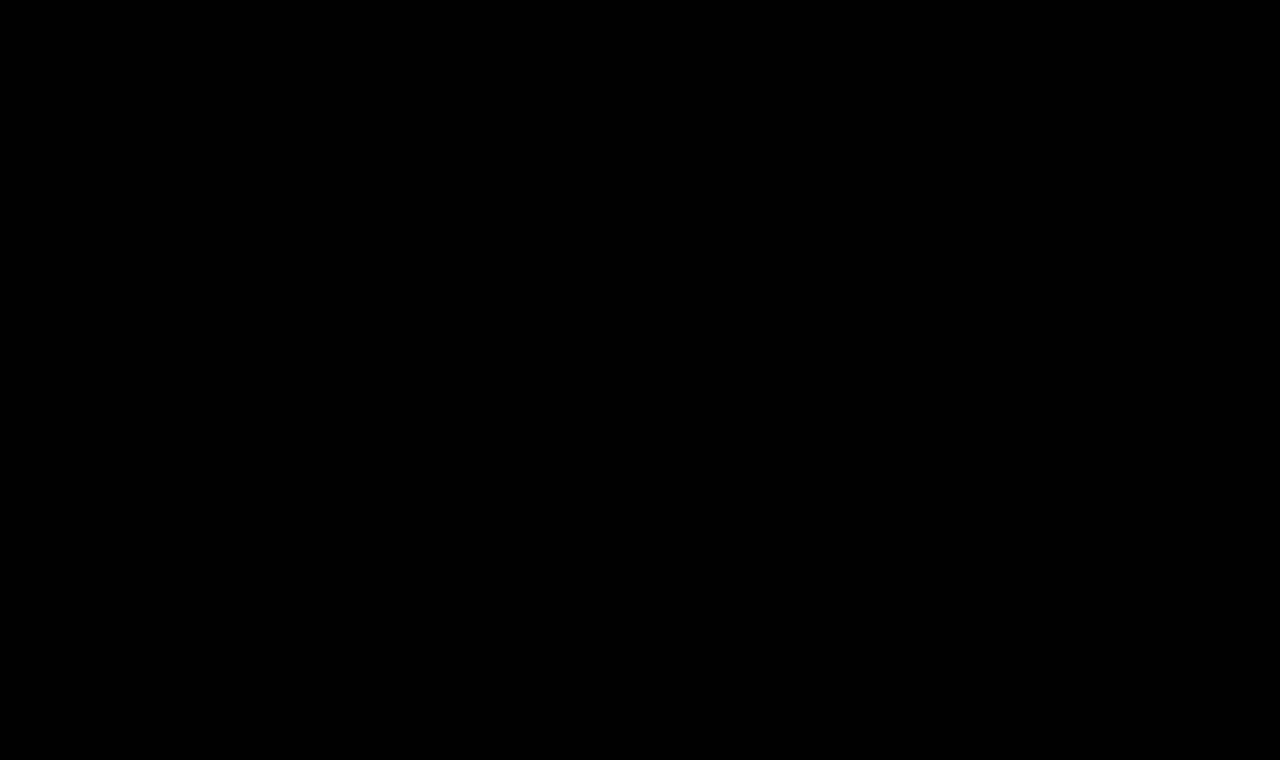
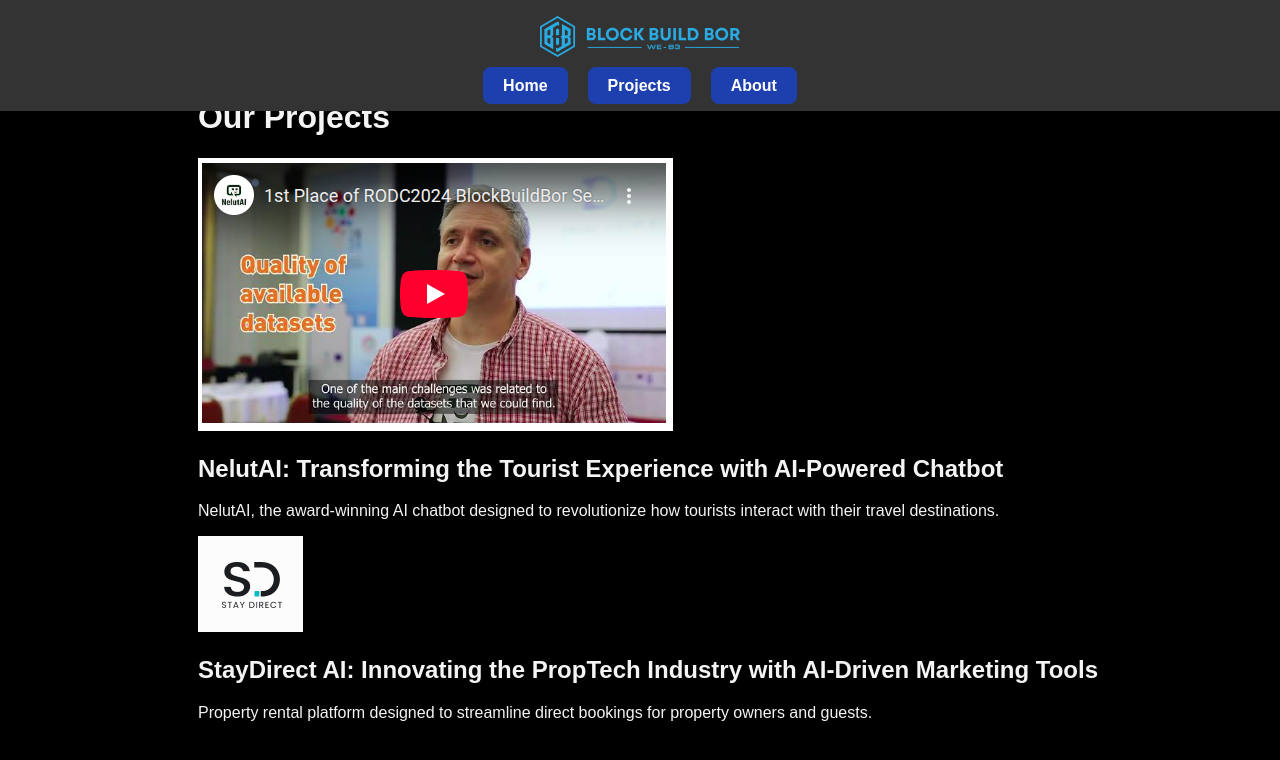
Before and after one commit to miodragstrak/we3b, a React (Create React App) app: page /projects in a window 1280 px wide. Shown: the top 760 px of the page. Built offline with nearby package versions, Linux system fonts and the light colour scheme.

Commit message:
Major Changes v1.1

```diff
--- a/src/App.js
+++ b/src/App.js
@@ -1,24 +1,21 @@
 import React from "react";
-import { BrowserRouter as Router, Routes, Route } from "react-router-dom";
-import "./styles/global.css";
+import { Routes, Route } from "react-router-dom"; // Remove BrowserRouter from here
+import Header from "./components/Header";
 import HomePage from "./pages/HomePage";
 import ProjectsPage from "./pages/ProjectsPage";
-import { images } from "./assets/images";
-import Navbar from "./components/Navbar";
+import "./styles/global.css";
 
 function App() {
-
   return (
-    <Router basename="/blobubo">
-      <Navbar />
-      <div className='min-h-screen w-full flex items-center justify-center'>
-        <img src={images.logo} alt="Company Logo" className="logo" />
+    <>
+      <Header /> {/* Fixed at the top */}
+      <div className="content">
         <Routes>
           <Route path="/" element={<HomePage />} />
           <Route path="/projects" element={<ProjectsPage />} />
         </Routes>
       </div>
-    </Router>
+    </>
   );
 }
 
--- a/src/assets/images.js
+++ b/src/assets/images.js
@@ -1,4 +1,4 @@
-import logo from "./bbb.png";
+import logo from "./bbb.svg";
 import project1 from "./Nelutai.png";
 import project2 from "./SDAI.png";
 
--- /dev/null
+++ b/src/components/Header.js
@@ -0,0 +1,17 @@
+import React from "react";
+import Navbar from "./Navbar";
+import "../styles/header.css";
+import { images } from "../assets/images";
+
+const Header = () => {
+  return (
+    <header className="header">
+      <div className="logo-container">
+        <img src={images.logo} alt="Company Logo" className="logo" />
+      </div>
+      <Navbar />
+    </header>
+  );
+};
+
+export default Header;
--- a/src/components/Navbar.js
+++ b/src/components/Navbar.js
@@ -1,12 +1,14 @@
+import React from "react";
 import { Link } from "react-router-dom";
-import '../styles/navbar.css';
+import "../styles/navbar.css"; // Separate styling for navbar
 
 const Navbar = () => {
   return (
-    <nav className="bg-gray-900 text-white py-4">
-      <div className="max-w-6xl mx-auto flex justify-center items-center gap-4">
+    <nav className="navbar">
+      <div className="nav-container">
         <Link to="/" className="nav-button">Home</Link>
         <Link to="/projects" className="nav-button">Projects</Link>
+        <Link to="/about" className="nav-button">About</Link>
       </div>
     </nav>
   );
--- a/src/components/ProjectCard.js
+++ b/src/components/ProjectCard.js
@@ -3,11 +3,11 @@
 const ProjectCard = ({ project }) => {
 
   return (
-    <div className="w-64 bg-white shadow-lg rounded-xl overflow-hidden mx-auto">
-      <img src={project.image} alt={project.shortTitle} className="w-full h-40 object-contain p-2" />
-      <div className="p-4 text-center">
-        <h2 className="text-lg font-semibold">{project.fullTitle}</h2>
-        <p className="text-gray-600">{project.description}</p>
+    <div>
+      <img src={project.image} alt={project.shortTitle} />
+      <div>
+        <h2>{project.fullTitle}</h2>
+        <p>{project.description}</p>
       </div>
     </div>
   );
--- a/src/index.js
+++ b/src/index.js
@@ -1,11 +1,13 @@
-import React from 'react';
-import ReactDOM from 'react-dom/client';
-import './styles/global.css';
-import App from './App';
+import React from "react";
+import ReactDOM from "react-dom/client";
+import { BrowserRouter } from "react-router-dom";
+import App from "./App";
 
-const root = ReactDOM.createRoot(document.getElementById('root'));
+const root = ReactDOM.createRoot(document.getElementById("root"));
 root.render(
   <React.StrictMode>
-    <App />
+    <BrowserRouter>
+      <App />
+    </BrowserRouter>
   </React.StrictMode>
 );
--- a/src/pages/HomePage.js
+++ b/src/pages/HomePage.js
@@ -3,10 +3,10 @@
 
 const HomePage = () => {
   return (
-    <div className="min-h-screen flex flex-col items-center justify-center bg-gray-100">
-      <h1 className="text-4xl font-bold">Welcome to Our Website</h1>
-      <p className="text-gray-600 mt-2">AI & Blockchain Solutions</p>
-      <Link to="/projects" className="mt-4 px-6 py-2 bg-blue-600 text-white rounded-lg">
+    <div>
+      <h1>Welcome to Our Website</h1>
+      <p>AI & Blockchain Solutions</p>
+      <Link to="/projects">
         View Projects
       </Link>
     </div>
--- a/src/pages/ProjectsPage.js
+++ b/src/pages/ProjectsPage.js
@@ -1,3 +1,4 @@
+import React from "react";
 import { images } from "../assets/images";
 import ProjectCard from "../components/ProjectCard";
 
@@ -20,9 +21,9 @@
 
 const ProjectsPage = () => {
   return (
-    <div className="min-h-screen flex flex-col items-center bg-gray-100 p-10">
-      <h1 className="text-3xl font-bold text-center mb-8">Our Projects</h1>
-      <div className="grid grid-cols-1 md:grid-cols-2 lg:grid-cols-3 gap-6 justify-items-center">
+    <div>
+      <h1>Our Projects</h1>
+      <div>
         {projects.map((project) => (
           <ProjectCard key={project.id} project={project} />
         ))}
--- a/src/styles/card.css
+++ b/src/styles/card.css
@@ -1,20 +1,10 @@
-.card img {
-    width: 33%; /* Full width */
-    height: 100px; /* Fixed height */
-    object-fit: cover; /* Crop while maintaining aspect ratio */
-  }
-
-  /* Global styling for cards */
 .card {
   display: flex;
   flex-direction: column;
-  align-items: center;  /* Centers content inside the card */
+  align-items: center;
   justify-content: center;
   text-align: center;
-  width: 250px; /* Set a fixed width for consistency */
-  margin: 0 auto; /* Ensures the card itself is centered */
-  }
-
-.card:hover {
-    transform: scale(1.05);
-  }
+  width: 250px; /* Fixed width */
+  max-width: 100%; /* Prevents stretching */
+  margin: 0 auto; /* Centers the card */
+}
--- a/src/styles/global.css
+++ b/src/styles/global.css
@@ -1,21 +1,34 @@
-* {
+/* {
   margin: 0;
   padding: 0;
   box-sizing: border-box;
 }
+*/
+html, body {
+  width: 100%;
+  height: 100%;
+}
 
 body {
-  font-family: 'Arial', sans-serif;
+  display: flex;
+  justify-content: center;
+  align-items: center;
+  height: 100vh;
   background-color: #000000;
+  font-family: Arial, sans-serif;
   color: #f4f4f4;
 }
 
-html, body {
-    width: 100%;
-    height: 100%;
-    display: flex;
-    flex-direction: column;
-    align-items: center;
-    justify-content: center;
-    text-align: center;
+.container {
+  text-align: center;
 }
+
+.logo {
+  max-width: 200px;
+}
+
+.slogan {
+  font-size: 24px;
+  font-weight: bold;
+  margin-top: 20px;
+}
--- /dev/null
+++ b/src/styles/header.css
@@ -0,0 +1,38 @@
+.header {
+  position: fixed;
+  top: 0;
+  left: 0;
+  width: 100%;
+  display: flex;
+  flex-direction: column;
+  align-items: center;
+  justify-content: center;
+  background-color: #333;
+  padding: 1rem 0;
+  z-index: 1000;
+}
+
+.logo-container {
+  display: flex;
+  flex-direction: column;
+  align-items: center;
+}
+
+.logo {
+  width: 240px; /* Adjust size as needed */
+  height: auto;
+  margin-bottom: 10px;
+}
+
+.company-name {
+  color: white;
+  font-size: 1.5rem;
+  font-weight: bold;
+  text-align: center;
+}
+
+.navbar {
+  margin-top: 10px;
+  display: flex;
+  justify-content: center;
+}
--- a/src/styles/navbar.css
+++ b/src/styles/navbar.css
@@ -1,4 +1,4 @@
-/* Center navbar and space links */
+Navbar container
 .navbar {
   display: flex;
   justify-content: center;
@@ -7,7 +7,7 @@
   padding: 1rem;
 }
 
-/* Navbar buttons */
+/* Navbar links */
 .navbar a {
   background-color: #1e40af; /* Dark blue */
   color: white;
@@ -24,6 +24,13 @@
   background-color: #2563eb; /* Lighter blue */
 }
 
+.navbar-logo {
+  font-size: 1.5rem;
+  font-weight: bold;
+  color: white;
+  text-decoration: none;
+}
+
 .nav-button {
   background-color: #1e40af; /* Dark blue */
   color: white;
@@ -34,6 +41,17 @@
   transition: background 0.3s ease-in-out;
 }
 
-.nav-button:hover {
-  background-color: #2563eb; /* Lighter blue */
+.navbar-container {
+  display: flex;
+  justify-content: space-between;
+  align-items: center;
+  width: 80%;
+  max-width: 1200px;
+  background-color: #2563eb;
 }
+
+.nav-links {
+  display: flex;
+  gap: 20px;
+  color: #000000;
+}
```
Also changed, not shown: src/assets/bbb.png (deleted), src/assets/bbb.svg (added).
